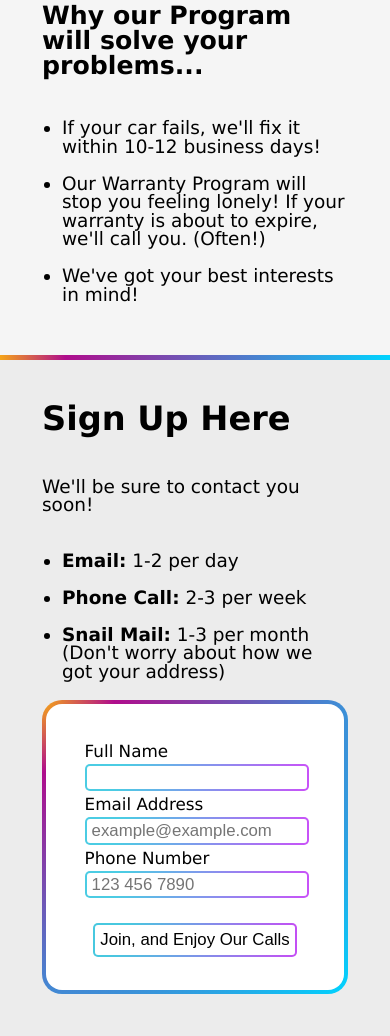
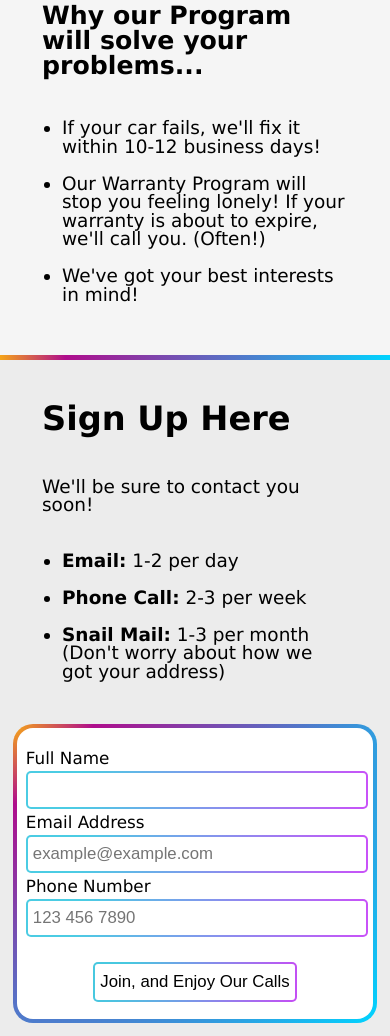
Before and after one commit to katdeviit/itmd362-project1, a plain HTML site: page index.html in a window 390 px wide. Shown: the part 860-1896 px from the top of the page. Drawn offline with Linux system fonts and the light colour scheme.

Commit message:
Improve form mobile usability by increasing size on screen

```diff
--- a/css/main.css
+++ b/css/main.css
@@ -263,6 +263,11 @@ form .submit-field input {
   html {
     font-size: 1.05em;
   }
+  form {
+    margin: -1.75em;
+    margin-top: 2em;
+    padding: 1em 0.25em;
+  }
   form .submit-field {
     text-align: center;
   }
@@ -288,6 +293,12 @@ form .submit-field input {
     display: block;
     margin: 0.25em 0;
     width: calc(100% - 10px);
+  }
+  form .field input {
+    height: 30px;
+  }
+  form .submit-field input {
+    height: 40px;
   }
 }
 
```
